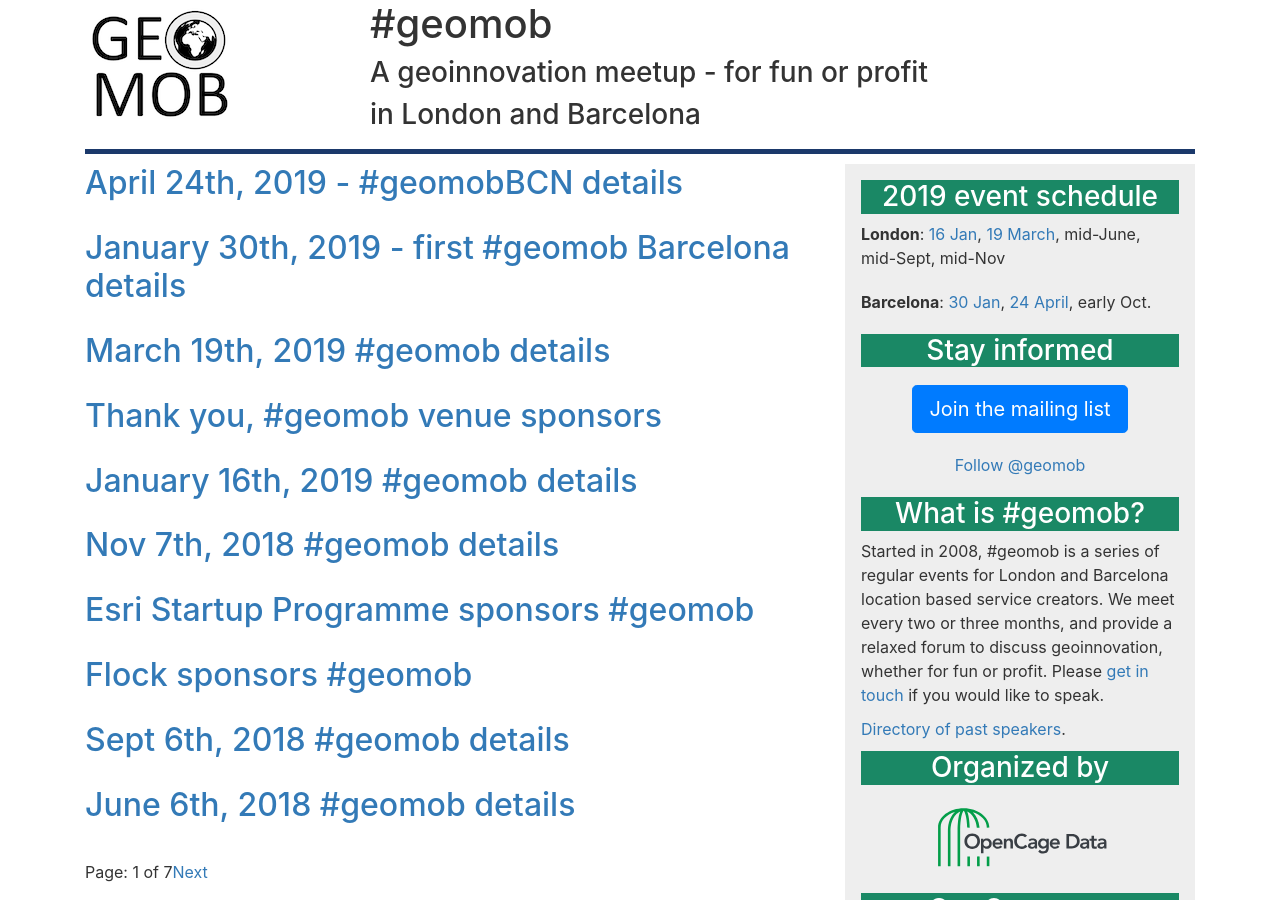
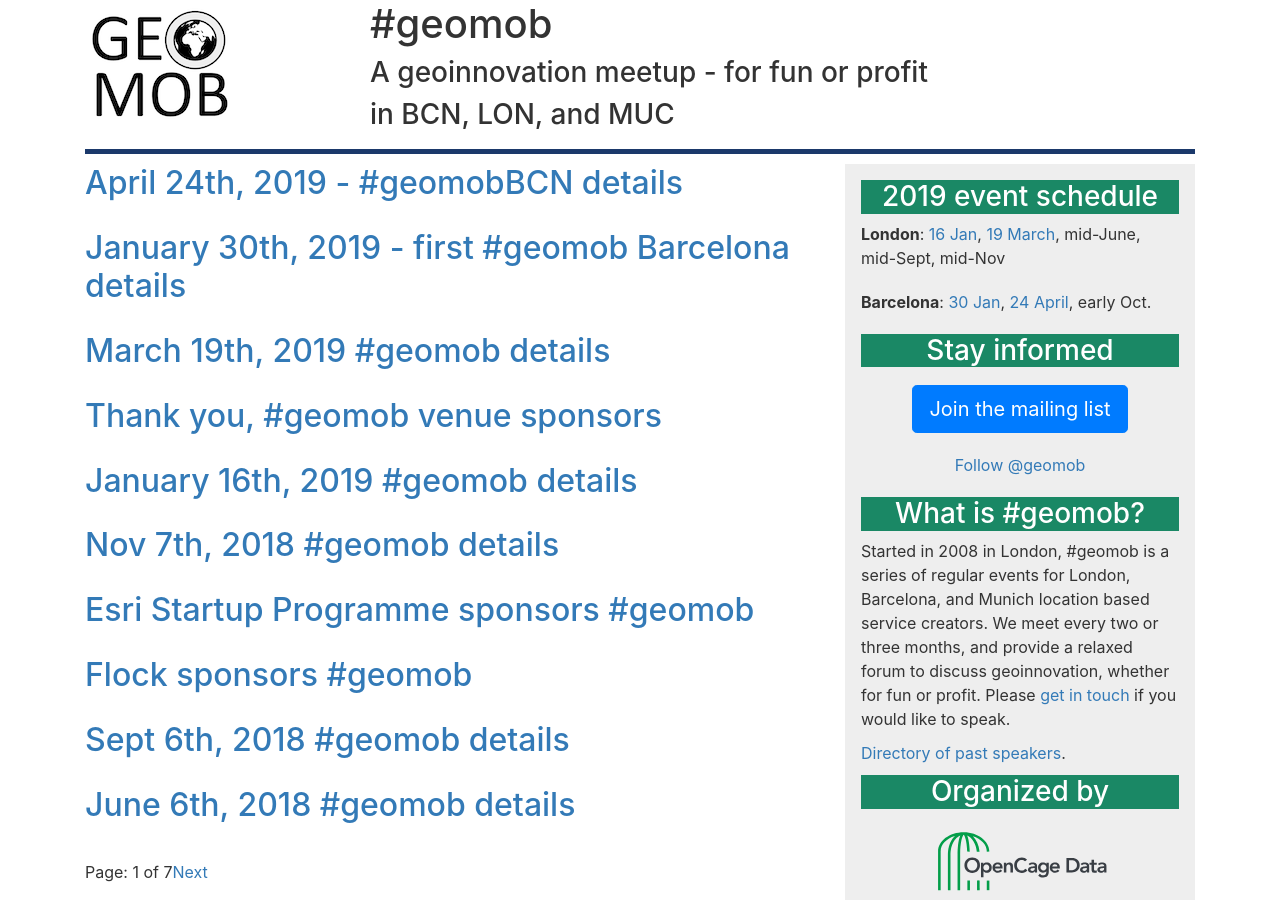
Before and after one commit to geomob/geomob-website, a Jekyll site: the page built from index.html, in a window 1280 px wide and 900 px high. Built offline with Jekyll 4.4.1, drawn with Linux system fonts in a browser that asks for light colours; the list of posts is cut into pages by our own code; comment, search, counter and statistics services are not loaded.

Commit message:
add Munich

```diff
--- a/_includes/header.html
+++ b/_includes/header.html
@@ -5,7 +5,7 @@
   <div class="col-md-9">
     <h1>#geomob</h1>
     <h3>A geoinnovation meetup - for fun or profit</h3>
-    <h3>in London and Barcelona</h3>
+    <h3>in BCN, LON, and MUC</h3>
   </div>
 </div>
 {% include green_stripe.html %}
--- a/_includes/what-is-geomob.html
+++ b/_includes/what-is-geomob.html
@@ -1,9 +1,9 @@
 <div class="p20">
   <h3 class="section-head">What is #geomob?</h3>
 
-  Started in 2008, #geomob is a series of regular events for London and
-  Barcelona location based service creators. We meet every two or three
-  months, and provide a
+  Started in 2008 in London, #geomob is a series of regular events for London,
+  Barcelona, and Munich location based service creators. We meet every two or
+  three months, and provide a
   relaxed forum to discuss geoinnovation, whether for fun or profit. Please
   <a href="https://opencagedata.com/contact">get in touch</a> if you would
   like to speak.
```
